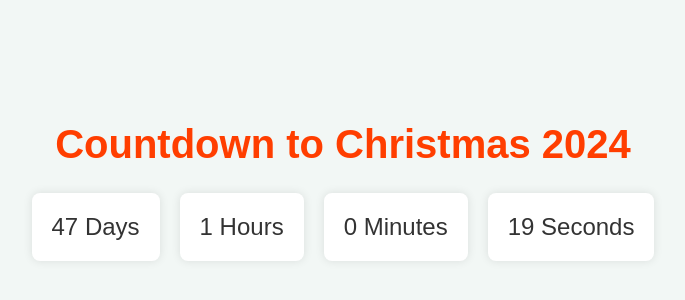
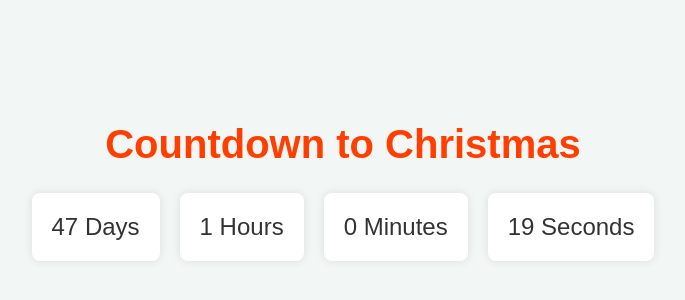
Before and after one commit to lobuli/countdown-timer, a plain HTML site: page index.html in a window 1280 px wide. Shown: the part 222-522 px from the top of the page, without its empty margins (297-982 px from the left). Drawn offline with Linux system fonts and the light colour scheme.

Commit message:
fix: remove year

```diff
--- a/index.html
+++ b/index.html
@@ -8,7 +8,7 @@
 </head>
 <body>
   <div class="container">
-    <h1>Countdown to Christmas 2024</h1>
+    <h1>Countdown to Christmas</h1>
     <div id="countdown" class="hidden">
         <div><span id="days">0</span> Days</div>
         <div><span id="hours">0</span> Hours</div>
```
